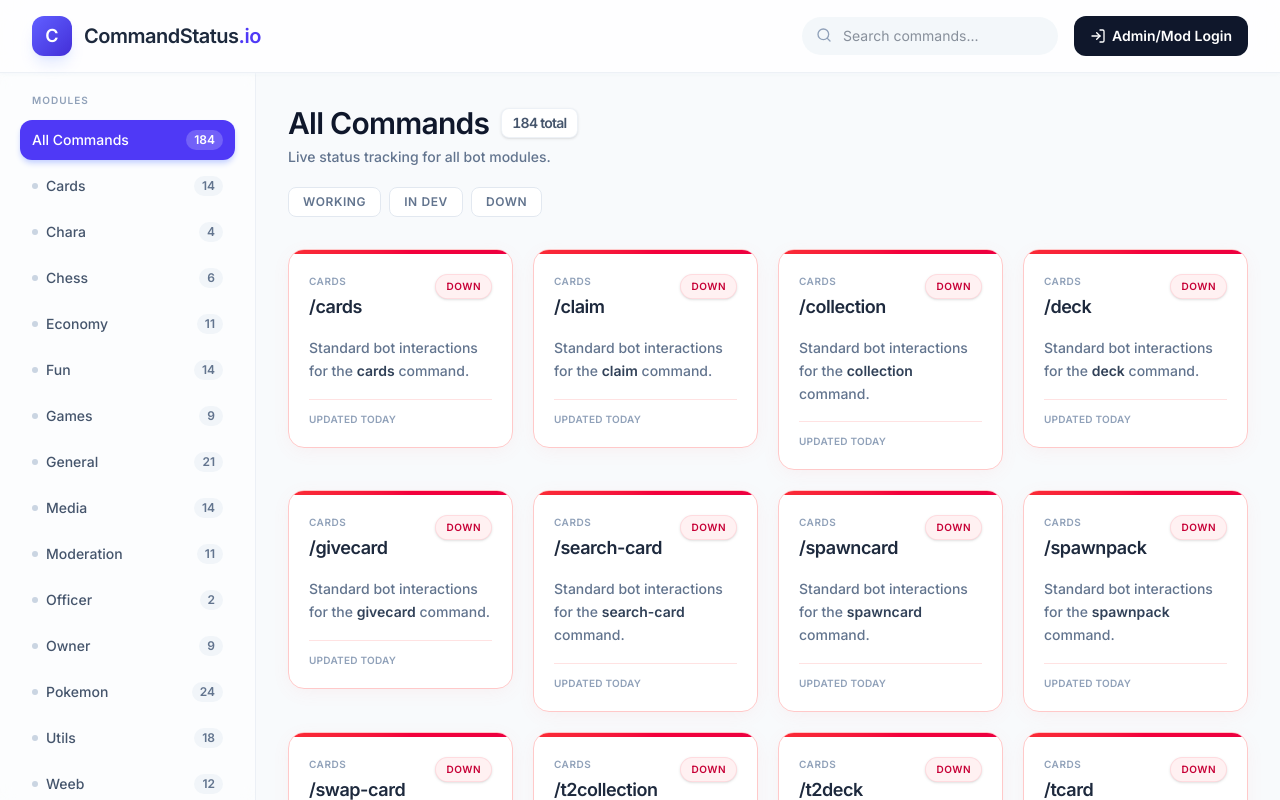
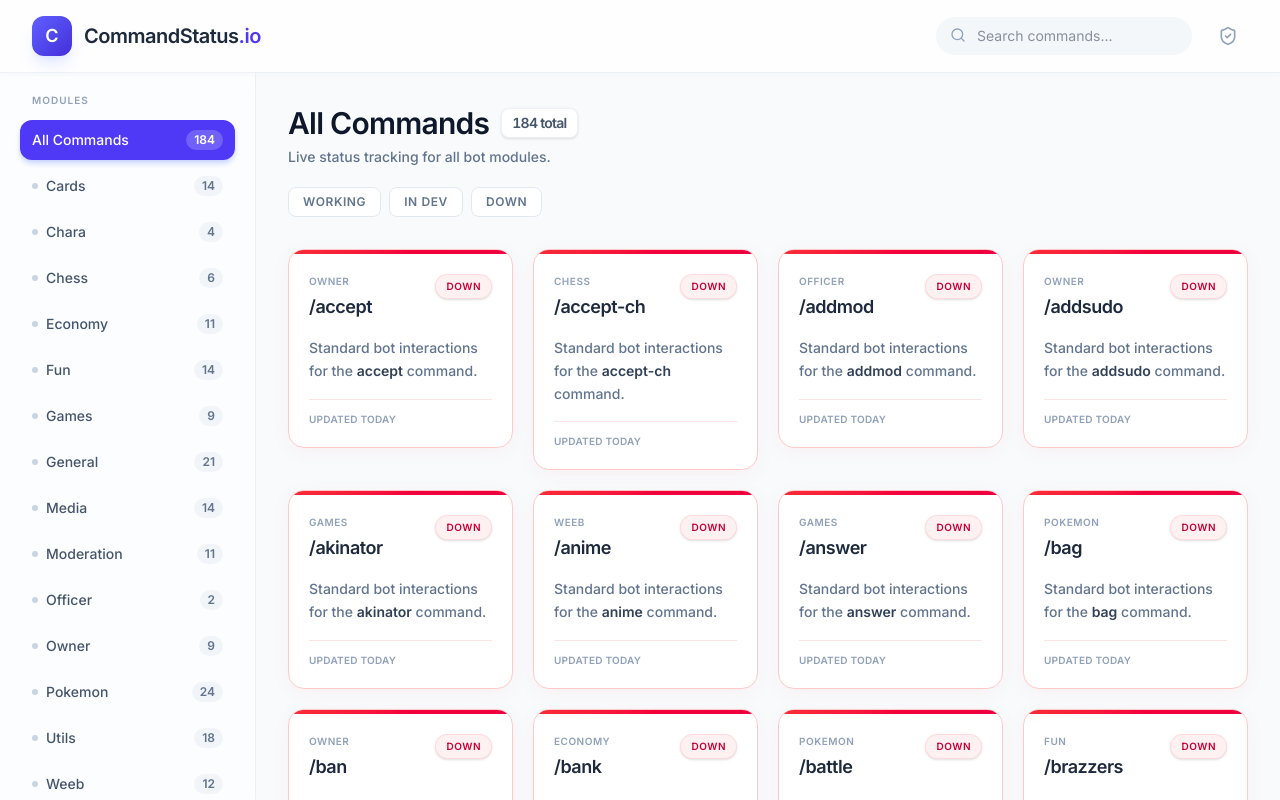
Before and after one commit to tuijbialnajah01/Usages-ls, a React (Vite) app: page / in a window 1280 px wide. Built offline with nearby package versions, Linux system fonts and the light colour scheme; no server answers; the database is empty.

Commit message:
feat: Improve login button and command sorting
Update the login button to use an icon and a tooltip for a cleaner UI.
Refactor command sorting to prioritize sorting by name within categories, instead of sorting categories first.

```diff
--- a/src/App.tsx
+++ b/src/App.tsx
@@ -120,7 +120,6 @@ export default function App() {
       }
     }
     return Array.from(cmdMap.values()).sort((a, b) => {
-      if (a.category !== b.category) return a.category.localeCompare(b.category);
       return a.name.localeCompare(b.name);
     });
   }, [dbCommands]);
@@ -222,10 +221,10 @@ export default function App() {
             ) : (
               <button
                 onClick={login}
-                className="flex items-center gap-1.5 px-4 py-2.5 text-sm font-semibold text-white bg-slate-900 hover:bg-indigo-600 hover:shadow-lg hover:shadow-indigo-200 rounded-xl transition-all duration-300 active:scale-95"
+                title="Admin Login"
+                className="w-10 h-10 rounded-full flex items-center justify-center text-slate-400 hover:text-indigo-600 hover:bg-transparent border border-transparent hover:border-transparent transition-all active:scale-95 hover:bg-slate-100"
               >
-                <LogIn className="w-4 h-4" />
-                Admin/Mod Login
+                <ShieldCheck className="w-5 h-5" />
               </button>
             )
           )}
```
